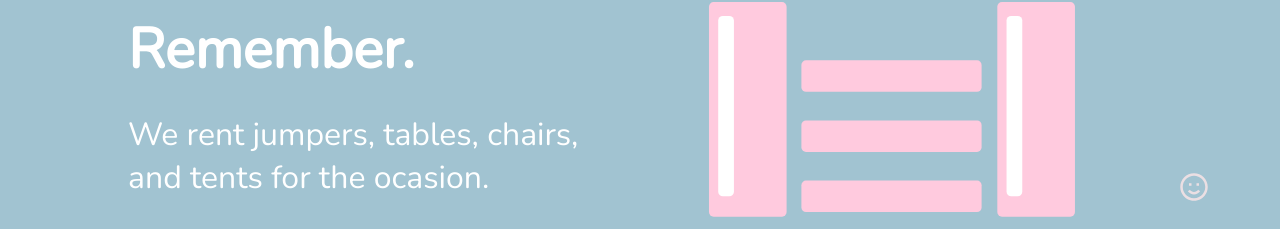
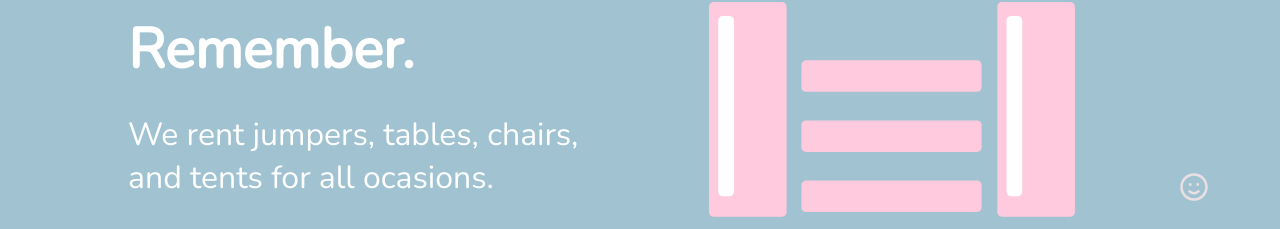
Before and after one commit to alopez96/brendas-react, a React (Create React App) app: page / in a window 1280 px wide. Shown: the part 314-543 px from the top of the page. Built offline with nearby package versions, Linux system fonts and the light colour scheme.

Commit message:
fixed over width on hero

```diff
--- a/src/App.css
+++ b/src/App.css
@@ -6,7 +6,6 @@
 }
 
 .hero{
-    width: 100vw;
     height: 100vh;
     background-image: url('./svg/hero.svg');
     display: flex;
--- a/src/components/hero/Hero.js
+++ b/src/components/hero/Hero.js
@@ -8,7 +8,7 @@ function Hero({ isMobile, updateRoute, isengl }) {
 
   if(isengl){
     var header = 'Host an Event to Remember.';
-    var subHeader = 'We rent jumpers, tables, chairs, and tents for the ocasion.';
+    var subHeader = 'We rent jumpers, tables, chairs, and tents for all ocasions.';
   }
   else{
     var header = 'Brenda\'s Jumpies';
```
Also changed, not shown: 1 other file (tests, documents, lock files or other folders).
